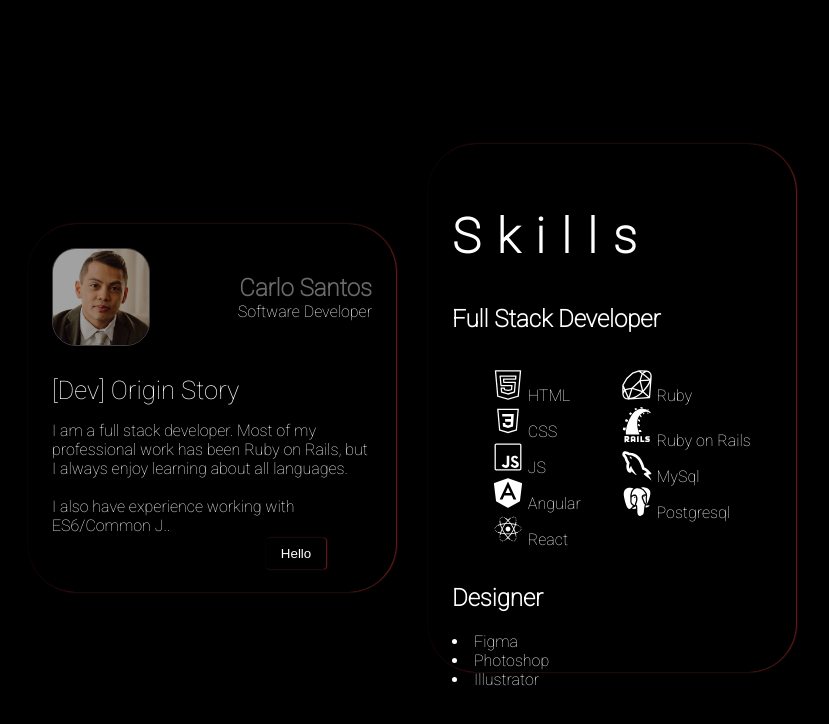
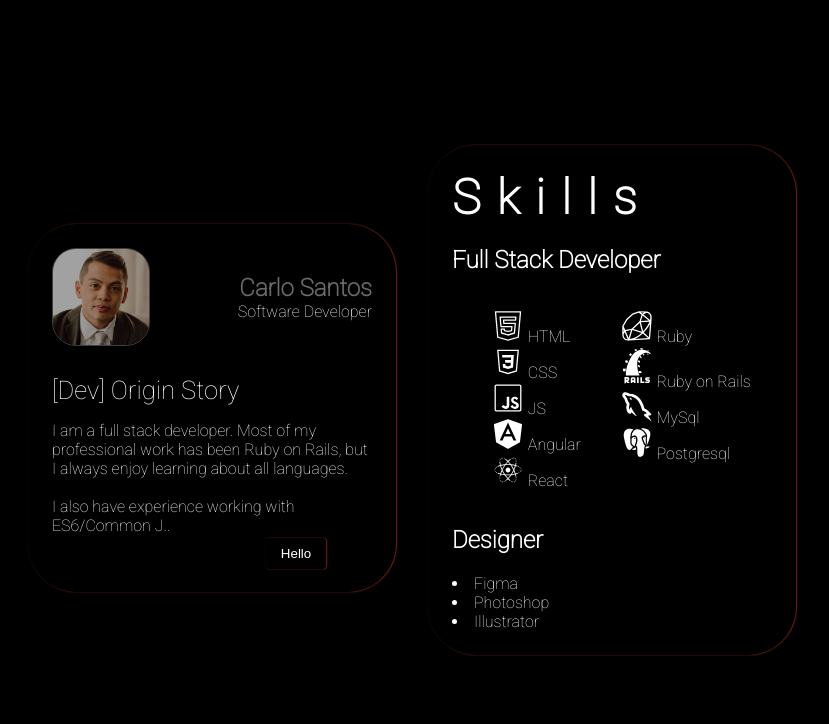
Before and after one commit to Csantos07/sandbox-portfolio, a website: page index.html in a window 1280 px wide. Shown: the whole page, without its empty margins (228-1057 px from the left). Drawn offline with Linux system fonts and the light colour scheme.

Commit message:
updated formatting

```diff
--- a/src/scss/styles.scss
+++ b/src/scss/styles.scss
@@ -27,8 +27,8 @@ body {
 }
 
 .card__container--long {
-  margin: 1rem 1rem;
-  height: 30rem;
+  margin: 0rem 1rem 1rem 1rem;
+  height: auto;
   width: 20rem;
   border-radius: 3rem;
   padding: 1.5rem;
@@ -99,7 +99,6 @@ img {
 }
 
 button {
-  // margin: 10px;
   float: right;
   position: relative;
   right: 2.9rem;
@@ -116,6 +115,7 @@ button {
 .skills-title {
   font-size: 3rem;
   letter-spacing: 1rem;
+  margin: 0;
 }
 
 ul li {
```
Also changed, not shown: src/css/styles.css, 1 other file.
